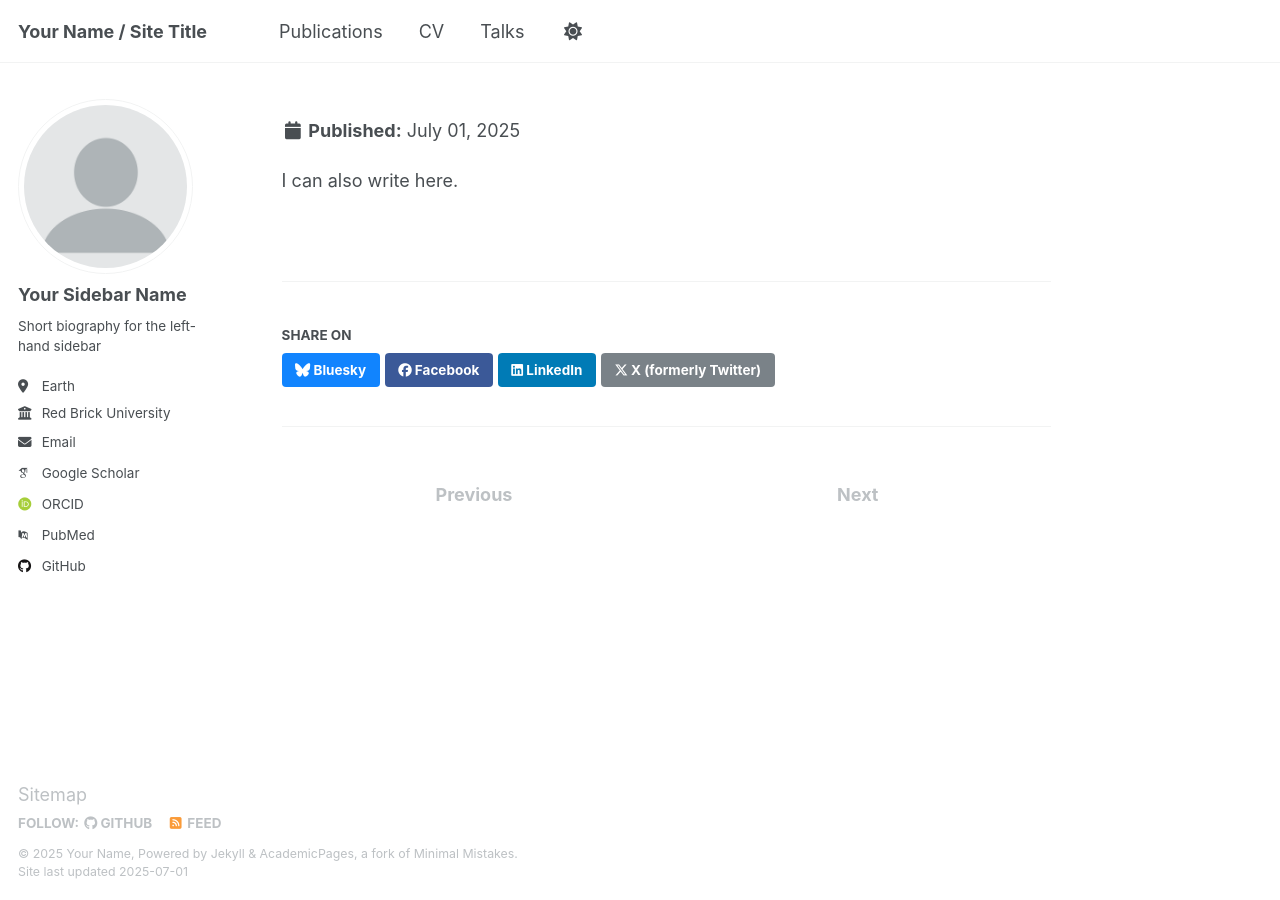
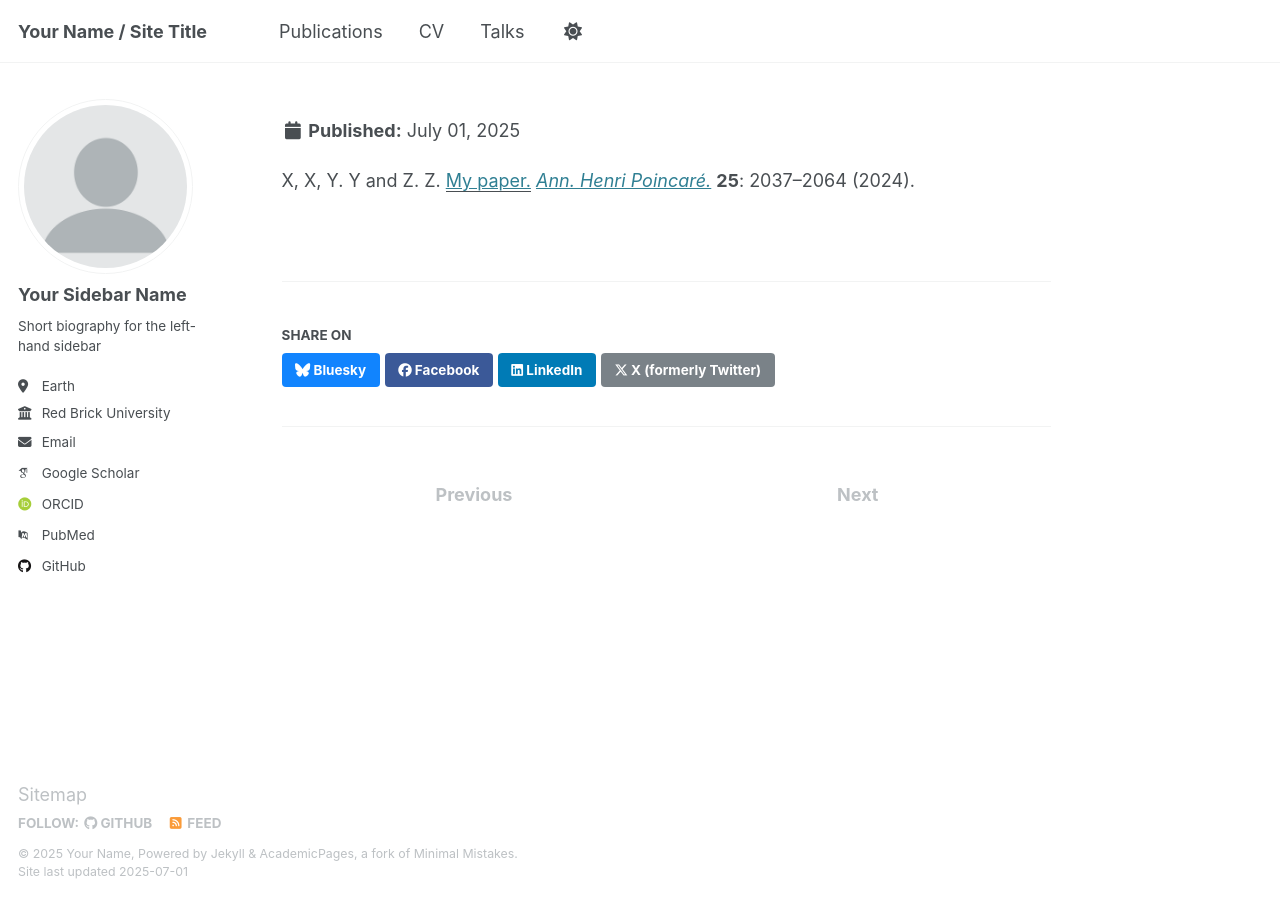
Before and after one commit to leonardferdinand/leonardferdinand.github.io, a Jekyll site: the page built from _publications/paper5.md, in a window 1280 px wide. Built offline with Jekyll 4.4.1, drawn with Linux system fonts in a browser that asks for light colours; some web fonts are replaced.

Commit message:
Update paper5.md

```diff
--- a/_publications/paper5.md
+++ b/_publications/paper5.md
@@ -5,4 +5,4 @@ category: manuscripts
 
 ---
 
-I can also write here.
+X, X, Y. Y and Z. Z. <a href='https://arxiv.org/abs/2209.09045' target='_blank'><u>My paper.</u></a> <a href='https://link.springer.com/article/10.1007/s00023-023-01350-w' target='_blank'><em>Ann. Henri Poincaré.</em></a> <b>25</b>: 2037–2064 (2024).
```
